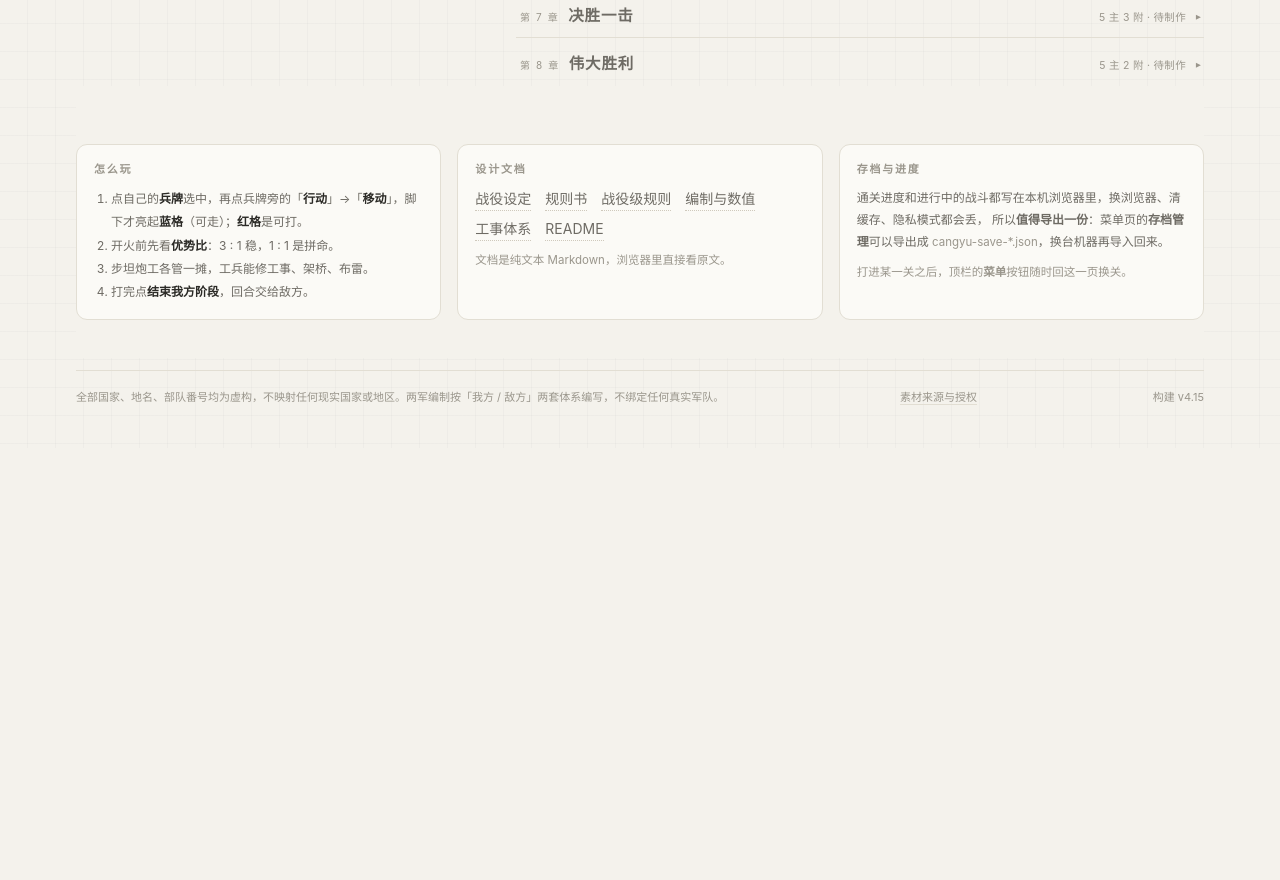
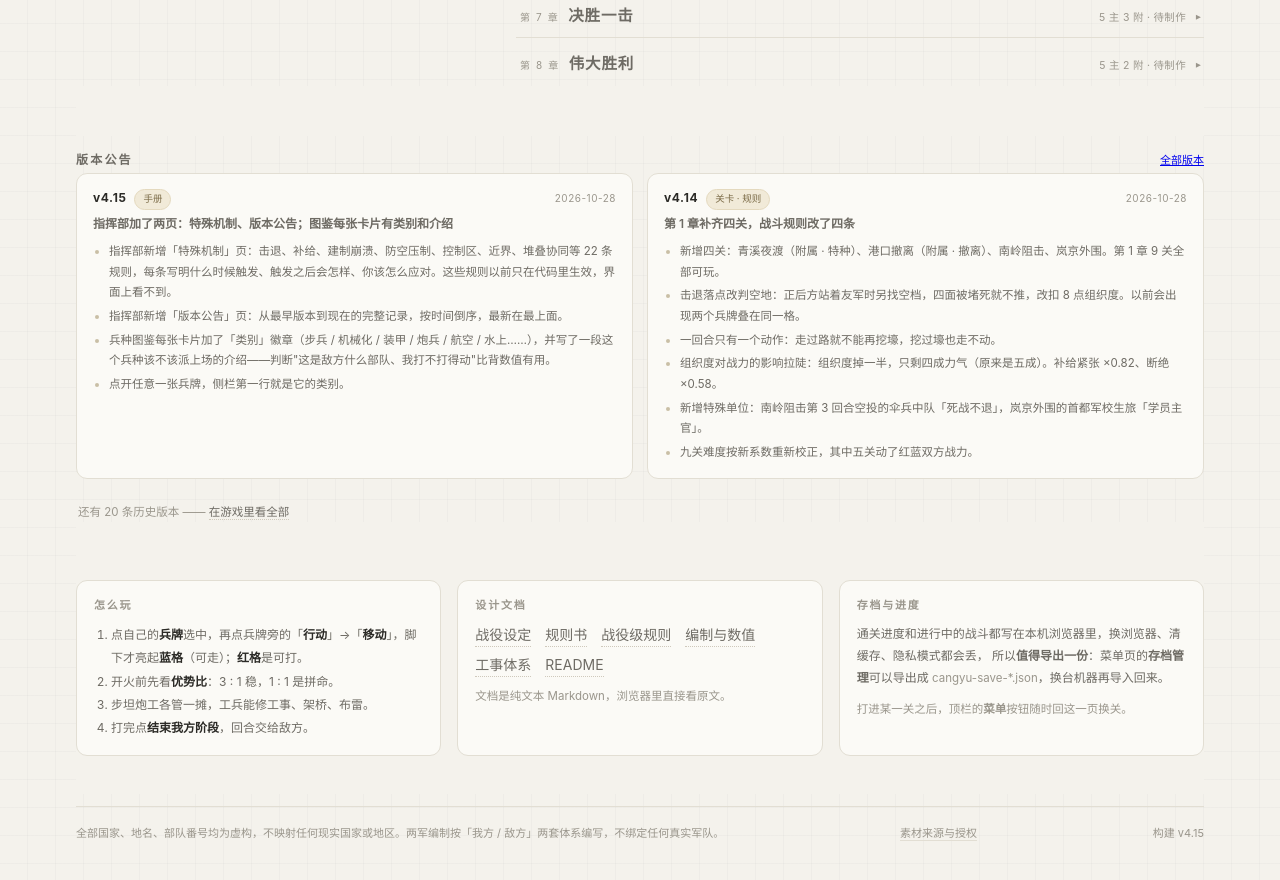
Before and after one commit to gugulina/wargame01, a website: page index.html in a window 1280 px wide. Shown: the part 1460-2340 px from the top of the page. Before the commit the page ends 1908 px from the top, so only its background shows below. Drawn offline with Linux system fonts and the light colour scheme.

Commit message:
feat(home): 菜单页加「版本公告」面板
首页只放最近两版，全量在游戏内 HQ 的公告页签（?hq=notes）。
放在关卡列表之后、页脚三块之前，跨整行——条目是整句中文，
挤在 396px 的左栏里一行只能放二十来个字。

两处容易踩的地方：
- 渲染放在"关卡数据校验"**之前**：那一段读不到 levels.js 会 return，
  公告面板跟关卡数据没关系，不该被连坐白屏
- 面板自己也是一层要盖住左栏的元素（sticky 左栏滚到底会压上来），
  所以和 .foot-grid 一样加了 z-index 与背景铺底

这是 index.html 第一次有渲染测试：briefcheck 用第二个 jsdom 实例，
把两个 <script src> 换成内联再跑（jsdom 不替页面取外部脚本），
验"公告卡片出来了 / 只有两版 / 与游戏内同源 / 看全部的链接对 / 关卡列表没被挤掉"。

```diff
--- a/index.html
+++ b/index.html
@@ -322,6 +322,34 @@
   .box .links { display: flex; flex-wrap: wrap; gap: 6px 14px; }
   .box .dim { color: var(--ink3); font-size: 11.5px; }
 
+  /* ───────── 版本公告 ─────────
+     跨整行（grid-column: 1 / -1），因为条目是整句中文，挤在 396px 的左栏里
+     一行只能放二十来个字。z-index 与 .foot-grid 同级：它同样要盖住左栏。 */
+  #notesSec {
+    grid-column: 1 / -1; position: relative; z-index: 2;
+    margin-top: 6px; padding-top: 14px;
+    box-shadow: 0 -50px 0 var(--bg);
+  }
+  .notes { display: grid; grid-template-columns: repeat(2, minmax(0, 1fr)); gap: 14px; }
+  @media (max-width: 900px) { .notes { grid-template-columns: 1fr; } }
+  .n-card {
+    background: var(--paper); border: 1px solid var(--line); border-radius: 11px;
+    padding: 14px 16px 12px;
+  }
+  .n-head { display: flex; align-items: baseline; gap: 8px; margin-bottom: 4px; }
+  .n-ver { font-size: 12px; font-weight: 700; color: var(--ink); letter-spacing: .6px; }
+  .n-tag {
+    font-size: 9.5px; color: #7A6A46; background: #F1EAD8;
+    border: 1px solid #E4D9BE; border-radius: 999px; padding: 1px 8px 2px;
+  }
+  .n-date { margin-left: auto; font-size: 10px; color: var(--ink3); letter-spacing: .5px; }
+  .n-title { font-size: 12px; font-weight: 600; color: var(--ink2); margin-bottom: 7px; }
+  .n-card ul { margin: 0; padding-left: 16px; }
+  .n-card li { font-size: 11.5px; line-height: 1.8; color: var(--ink2); margin-bottom: 3px; }
+  .n-card li::marker { color: #C9BFA6; }
+  .n-more { font-size: 11.5px; color: var(--ink3); padding: 10px 2px 0; }
+  .n-more a { color: var(--ink2); text-decoration: none; border-bottom: 1px dotted #CFC9BC; }
+
   footer {
     grid-column: 1 / -1; position: relative; z-index: 2;
     margin-top: 6px; padding-top: 16px;
@@ -404,6 +432,21 @@
     </div>
   </section>
 
+  <!-- 版本公告：首页只显示最近两版，全量在 HQ 的「版本公告」页签。
+       两边读同一份 data/notes.js——各写一份的话，迟早出现"首页说改了 A、
+       手册说改了 B"，玩家不知道该信哪个。 -->
+  <section class="fade" id="notesSec" style="animation-delay:.12s">
+    <div class="col-head">
+      <h2>版本公告</h2>
+      <span class="hint" id="notesHint">
+        <a href="game/campaign.html?hq=notes">全部版本</a>
+      </span>
+    </div>
+    <div id="notes" class="notes">
+      <div style="padding:14px 0;color:var(--ink3);font-size:12.5px">正在读取版本公告…</div>
+    </div>
+  </section>
+
   <div class="foot-grid">
     <div class="box">
       <h3>怎么玩</h3>
@@ -457,6 +500,9 @@
      这里不能换成 fetch('data/levels.json')：双击打开时是 file:// 协议，
      fetch 会被同源策略拦掉，而 <script src> 放行。 -->
 <script src="data/levels.js"></script>
+<!-- 版本公告数据。和 levels.js 一样只能走 <script src>（file:// 下 fetch 被拦），
+     而且两者要分开：levels.js 是导出的快照，重新导出会整篇重写。 -->
+<script src="data/notes.js"></script>
 <script>
 (function () {
   'use strict';
@@ -469,6 +515,35 @@
   const barText = document.getElementById('barText');
   const levelsBox = document.getElementById('levels');
   const colHint = document.getElementById('colHint');
+
+  /* ── 版本公告 ─────────────────────────────
+     放在关卡数据那段校验**之前**：那一关读不到 levels.js 会 return，
+     而公告面板跟关卡数据没半点关系，不该被连坐白屏。
+     首页只放最近 N 条 —— 全量在游戏内 HQ 的「版本公告」页签里。 */
+  const NOTES_SHOW = 2;
+  (function renderNotes() {
+    const box = document.getElementById('notes');
+    if (!box) return;
+    const N = (window.CANGYU_NOTES && window.CANGYU_NOTES.notes) || [];
+    if (!N.length) {
+      box.innerHTML = '<div class="n-more">读不到版本公告（data/notes.js）。' +
+        '本地可以在项目根目录确认这个文件还在。</div>';
+      return;
+    }
+    const items = N.slice(0, NOTES_SHOW);
+    box.innerHTML = items.map(n =>
+      '<div class="n-card">' +
+        '<div class="n-head"><span class="n-ver">' + (n.ver || '未编号') + '</span>' +
+        '<span class="n-tag">' + n.tag + '</span>' +
+        '<span class="n-date">' + n.date + '</span></div>' +
+        '<div class="n-title">' + n.title + '</div>' +
+        '<ul>' + (n.items || []).map(x => '<li>' + x + '</li>').join('') + '</ul>' +
+      '</div>').join('') +
+      (N.length > items.length
+        ? '<div class="n-more">还有 ' + (N.length - items.length) + ' 条历史版本 —— ' +
+          '<a href="game/campaign.html?hq=notes">在游戏里看全部</a></div>'
+        : '');
+  })();
 
   /* 关卡数据没加载上：不白屏，说清楚怎么办 */
   if (!D || !Array.isArray(D.levels) || !D.levels.length) {
```
